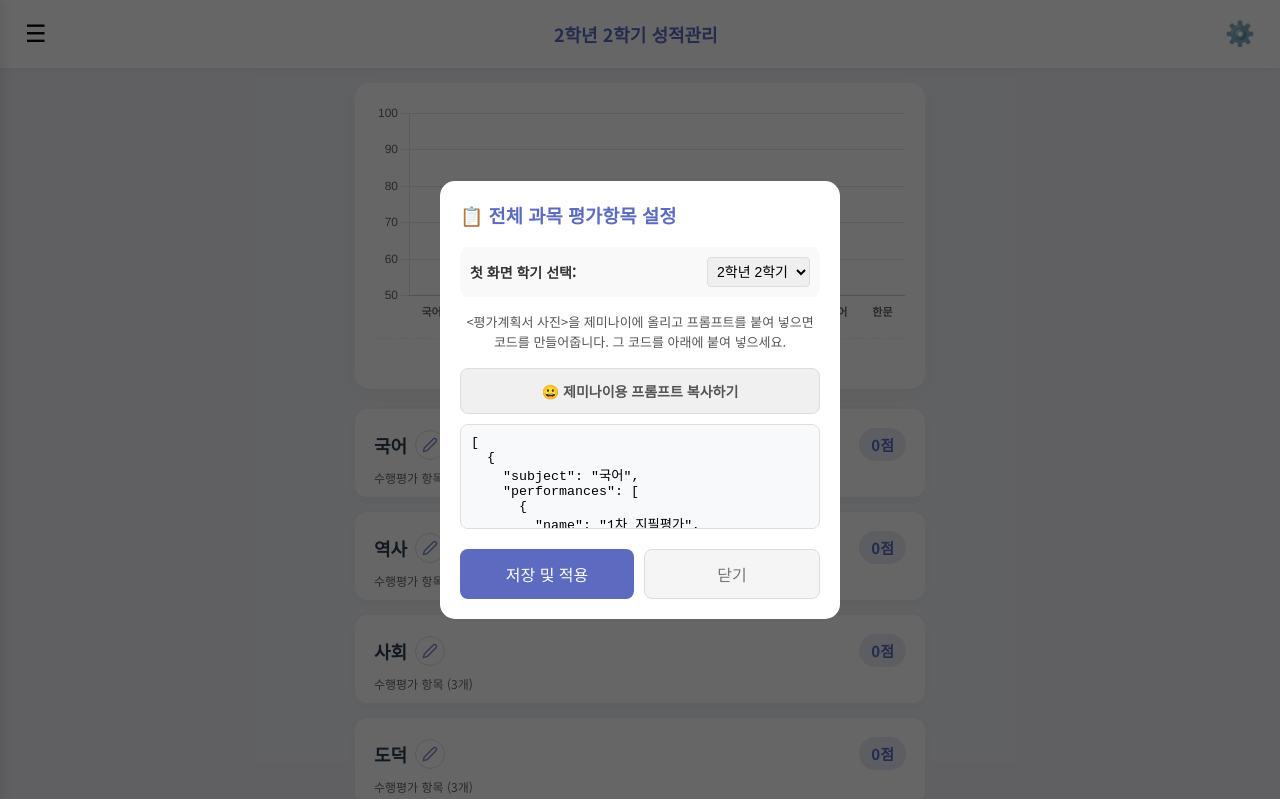
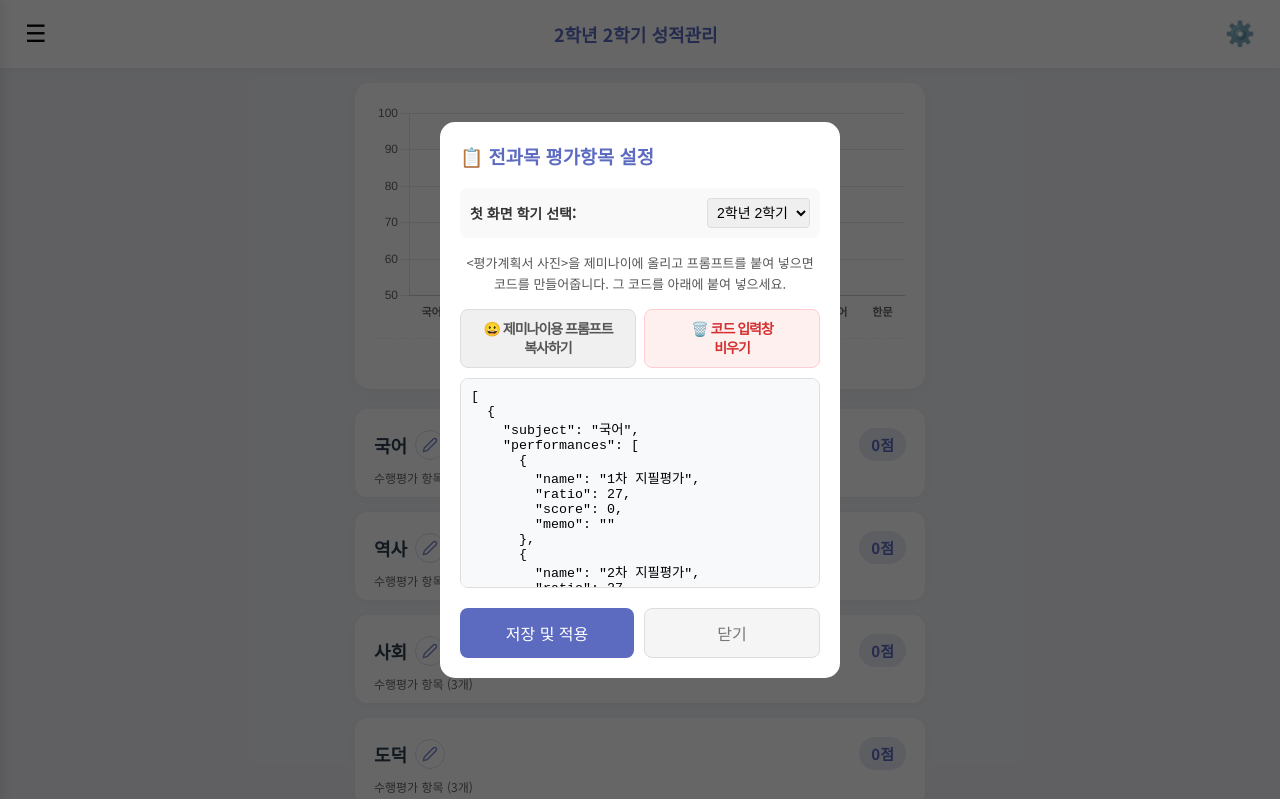
Before and after one commit to stringweek-cyber/grades, a plain HTML site: page index.html in a window 1280 px wide. Both pictures are taken after a click on the button "⚙️". Shown: the top 799 px of the page. Drawn offline with nearby package versions, Linux system fonts and the light colour scheme.

Commit message:
Update index.html

```diff
--- a/index.html
+++ b/index.html
@@ -154,7 +154,7 @@
 
         .perf-right { display: flex; align-items: center; gap: 10px; flex-shrink: 0; }
 
-        /* 점수 입력칸 스타일 */
+        /* 점수 입력칸 스타일 (가운데 정렬, 4자리 크기) */
         .score-input {
             width: 55px; padding: 6px; border: 1px solid #ddd; border-radius: 6px;
             text-align: center; font-size: 16px; font-weight: bold; outline: none;
@@ -207,9 +207,16 @@
 
         /* 설정 모달 버튼 */
         .btn-save { background: var(--primary); color: white; border: none; padding: 12px; border-radius: 8px; font-size: 16px; cursor: pointer; flex: 1; }
-        .btn-copy { width: 100%; background: #f0f0f0; color: #555; border: 1px solid #ddd; padding: 12px; border-radius: 8px; font-size: 14px; margin-bottom: 10px; cursor: pointer; display: flex; align-items: center; justify-content: center; gap: 8px; font-weight: 600; transition: all 0.2s ease; }
+
+        /* 상단 버튼 그룹 (복사 & 지우기) - 가로 길이 동일, 자간 조절, 높이 최적화 */
+        .top-btn-group { display: flex; gap: 8px; margin-bottom: 10px; }
+        .btn-copy { flex: 1; background: #f0f0f0; color: #555; border: 1px solid #ddd; padding: 10px 5px; border-radius: 8px; font-size: 14px; cursor: pointer; display: flex; align-items: center; justify-content: center; gap: 8px; font-weight: 600; transition: all 0.2s ease; text-align: center; line-height: 1.3; letter-spacing: -1px; }
         .btn-copy:hover { background: #e0e0e0; transform: translateY(-2px); box-shadow: 0 2px 5px rgba(0,0,0,0.1); }
         .btn-copy:active { transform: translateY(0); box-shadow: none; background: #dcdcdc; }
+
+        .btn-clear { flex: 1; background: #fff0f0; color: #d32f2f; border: 1px solid #ffcdd2; padding: 10px 5px; border-radius: 8px; font-size: 14px; cursor: pointer; display: flex; align-items: center; justify-content: center; gap: 8px; font-weight: 600; transition: all 0.2s ease; text-align: center; line-height: 1.3; letter-spacing: -1px; }
+        .btn-clear:hover { background: #ffebee; }
+
         .btn-close { background: #f5f5f5; color: #777; border: 1px solid #ddd; padding: 12px; border-radius: 8px; font-size: 16px; cursor: pointer; flex: 1; }
         .btn-close:hover { background: #e0e0e0; }
         .modal-btn-group { display: flex; gap: 10px; margin-top: 15px; }
@@ -277,7 +284,7 @@
 <!-- 설정 모달 -->
 <div id="settingModal" class="modal-overlay">
     <div class="modal">
-        <h3>📋 전체 과목 평가항목 설정</h3>
+        <h3>📋 전과목 평가항목 설정</h3>
 
         <!-- 기본 학기 설정 영역 -->
         <div class="default-semester-area">
@@ -295,10 +302,20 @@
         <p class="modal-desc">
             &lt;평가계획서 사진&gt;을 제미나이에 올리고 프롬프트를 붙여 넣으면 코드를 만들어줍니다. 그 코드를 아래에 붙여 넣으세요.
         </p>
-        <button class="btn-copy" onclick="copyPrompt(this)">
-            😀 제미나이용 프롬프트 복사하기
-        </button>
-        <textarea id="jsonConfig" style="width:100%; height:105px; border:1px solid #ddd; border-radius:8px; padding:10px; background:#f8f9fa; font-family:monospace; resize:none;"></textarea>
+
+        <!-- 버튼 그룹 (복사 / 비우기) - 가로 길이 동일하게, 자간 조절 -->
+        <div class="top-btn-group">
+            <button class="btn-copy" onclick="copyPrompt(this)">
+                😀 제미나이용 프롬프트<br>복사하기
+            </button>
+            <button class="btn-clear" onclick="clearJsonInput()">
+                🗑️ 코드 입력창<br>비우기
+            </button>
+        </div>
+
+        <textarea id="jsonConfig" style="width:100%; height:210px; border:1px solid #ddd; border-radius:8px; padding:10px; background:#f8f9fa; font-family:monospace; resize:none;" placeholder="여기에 코드를 붙여넣으세요."></textarea>
+
+        <!-- 하단 버튼 그룹 -->
         <div class="modal-btn-group">
             <button class="btn-save" onclick="saveGlobalConfig()">저장 및 적용</button>
             <button class="btn-close" onclick="closeModal('settingModal')">닫기</button>
@@ -736,6 +753,13 @@
         }
     }
 
+    // 입력창 비우기 함수 추가
+    function clearJsonInput() {
+        const textarea = document.getElementById('jsonConfig');
+        textarea.value = '';
+        textarea.focus();
+    }
+
     function copyPrompt(btnElement) {
         const promptText = `이 이미지에 있는 평가 계획표를 분석해서 아래 JSON 포맷의 코드로 변환해줘.\n오직 JSON 코드만 출력해.\n\n[요구사항]\n1. 과목별로 수행평가 항목과 지필평가(중간/기말 등)를 모두 포함할 것.\n2. '지필평가'는 이름에 반드시 '지필평가' 또는 '고사'라는 단어를 포함할 것.\n3. 수행평가나 지필평가의 비율(%)은 숫자만 추출해서 'ratio'에 넣을 것.\n4. JSON 구조는 반드시 아래 형식을 따를 것:\n\n[\n  {\n    "subject": "과목명",\n    "performances": [\n      {"name": "평가항목명", "ratio": 20, "score": 0, "memo": ""},\n      {"name": "1차 지필평가", "ratio": 30, "score": 0, "memo": ""}\n    ],\n    "finalFeedback": ""\n  }\n]`;
         const textArea = document.createElement("textarea"); textArea.value = promptText; textArea.style.position = "fixed"; textArea.style.left = "-9999px"; document.body.appendChild(textArea); textArea.select();
```
